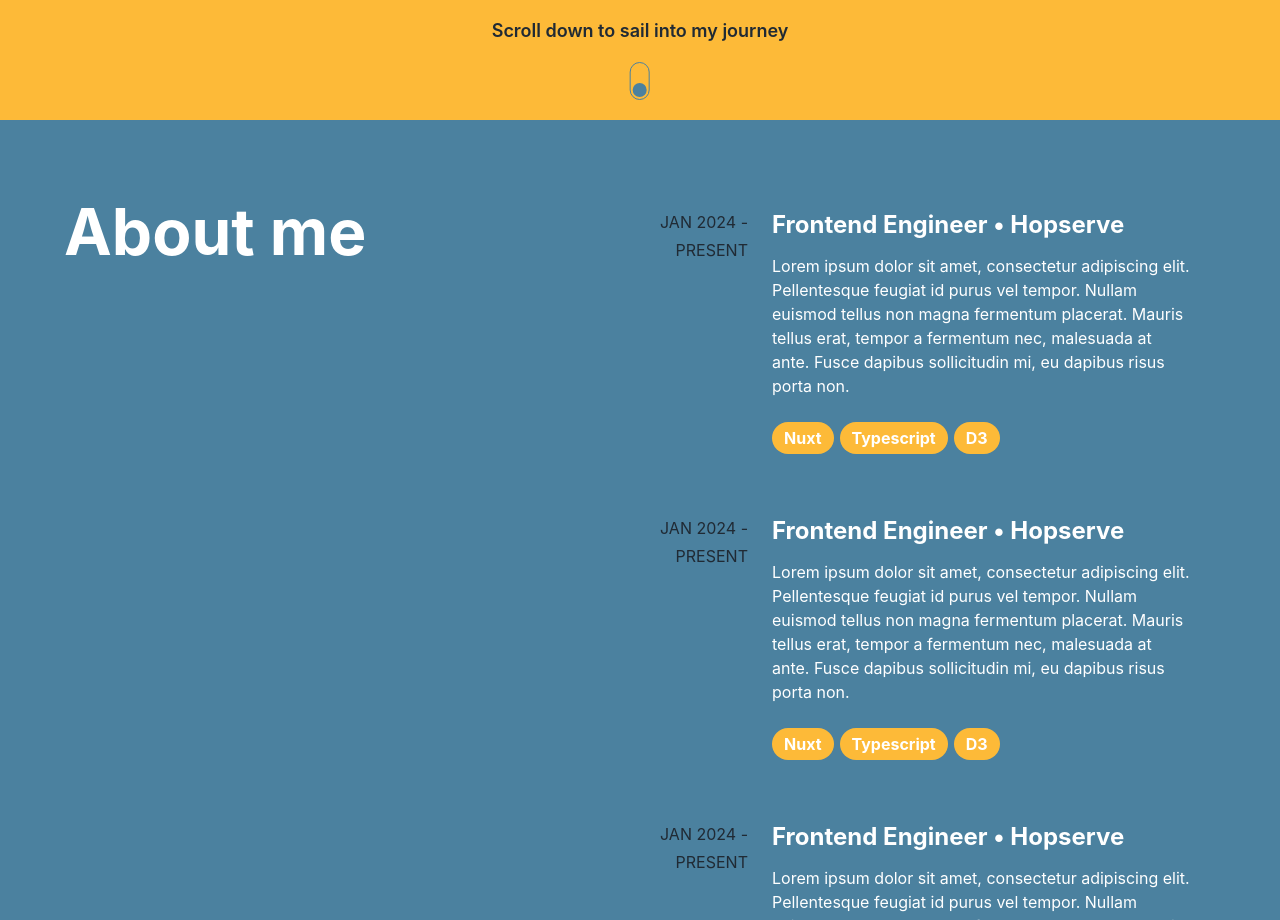
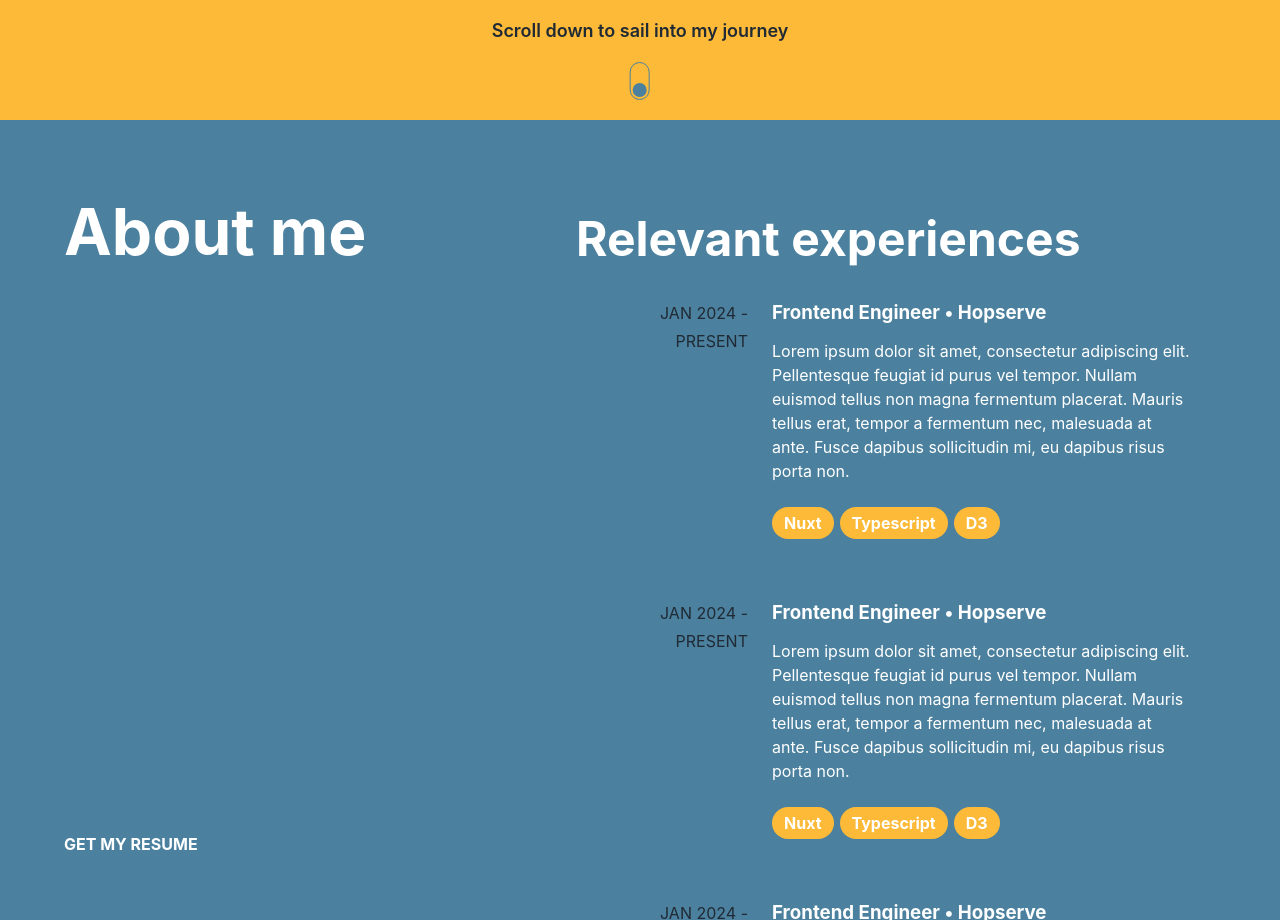
Before and after one commit to balzacbdmt/portfolio-2024, a React (Vite) app: page / in a window 1280 px wide. Shown: the part 680-1600 px from the top of the page. Built offline with nearby package versions, Linux system fonts and the light colour scheme.

Commit message:
Adding title and CTA to resume

```diff
--- a/src/components/features/about/About.module.scss
+++ b/src/components/features/about/About.module.scss
@@ -6,7 +6,7 @@
   padding: 4rem;
   height: calc(100vh - 8rem);
 
-  > h1 {
+  > h1, h2 {
     color: $white;
   }
 
@@ -15,9 +15,9 @@
     right: 0;
     left: 0;
     top: 0;
-    padding-top: 4rem;
+    padding-top: 5.2rem; // TODO clean way to do that
     padding-right: 4rem;
-    height: calc(100vh - 4rem);
+    height: calc(100vh - 5.2em);
     padding-left: calc(50vw - 4rem);
     overflow-y: auto;
 
@@ -64,4 +64,17 @@
       }
     }
   }
+
+  >.bottomLeftContainer {
+    position: absolute;
+    left: 4rem;
+    bottom: 4rem;
+
+    > a {
+        cursor: pointer;
+        @extend .uppercase;
+        color: $white;
+        font-weight: bold;
+    }
+  }
 }
--- a/src/components/features/about/About.tsx
+++ b/src/components/features/about/About.tsx
@@ -6,11 +6,12 @@ const About = forwardRef<HTMLElement>((_props, ref) => {
     <section ref={ref} className={styles.about}>
       <h1>About me</h1>
       <div className={styles.content}>
+        <h2>Relevant experiences</h2>
         {/* TODO Should be a component that import data from a JSON */}
         <div className={styles.row}>
           <p className={styles.date}>Jan 2024 - present</p>
           <div>
-            <h2>Frontend Engineer • Hopserve</h2>
+            <h3>Frontend Engineer • Hopserve</h3>
             <p>
               Lorem ipsum dolor sit amet, consectetur adipiscing elit.
               Pellentesque feugiat id purus vel tempor. Nullam euismod tellus
@@ -28,7 +29,7 @@ const About = forwardRef<HTMLElement>((_props, ref) => {
         <div className={styles.row}>
           <p className={styles.date}>Jan 2024 - present</p>
           <div>
-            <h2>Frontend Engineer • Hopserve</h2>
+            <h3>Frontend Engineer • Hopserve</h3>
             <p>
               Lorem ipsum dolor sit amet, consectetur adipiscing elit.
               Pellentesque feugiat id purus vel tempor. Nullam euismod tellus
@@ -46,7 +47,7 @@ const About = forwardRef<HTMLElement>((_props, ref) => {
         <div className={styles.row}>
           <p className={styles.date}>Jan 2024 - present</p>
           <div>
-            <h2>Frontend Engineer • Hopserve</h2>
+            <h3>Frontend Engineer • Hopserve</h3>
             <p>
               Lorem ipsum dolor sit amet, consectetur adipiscing elit.
               Pellentesque feugiat id purus vel tempor. Nullam euismod tellus
@@ -62,6 +63,13 @@ const About = forwardRef<HTMLElement>((_props, ref) => {
           </div>
         </div>
       </div>
+      <div className={styles.bottomLeftContainer}>
+        <a>Get my resume</a>
+        {/* Github icon */}
+        {/* Linkedin icon */}
+        {/* Instagram icon */}
+        {/* Mail icon */}
+      </div>
     </section>
   );
 });
--- a/src/constants/styles/fonts.module.scss
+++ b/src/constants/styles/fonts.module.scss
@@ -1,5 +1,6 @@
 h1,
-h2 {
+h2,
+h3 {
   margin: 0;
 }
 
@@ -7,6 +8,10 @@ h1 {
   font-size: 64px;
 }
 
+h2 {
+  font-size: 48px;
+}
+
 .uppercase {
   text-transform: uppercase;
 }
```
